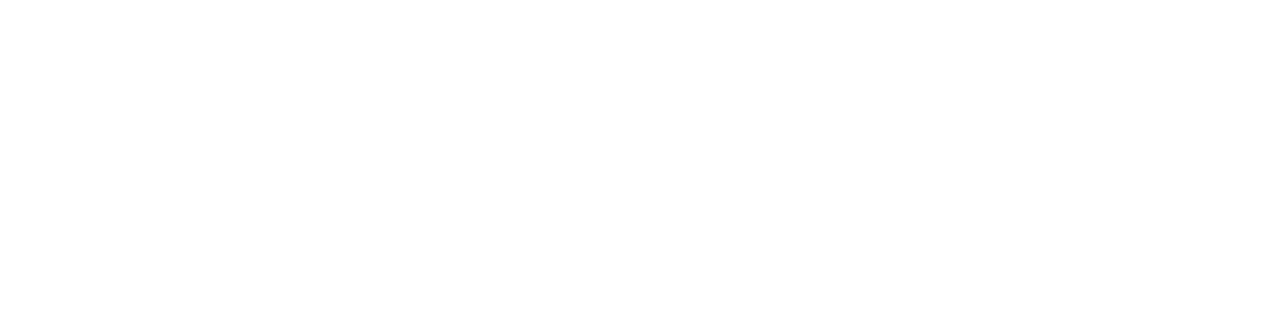
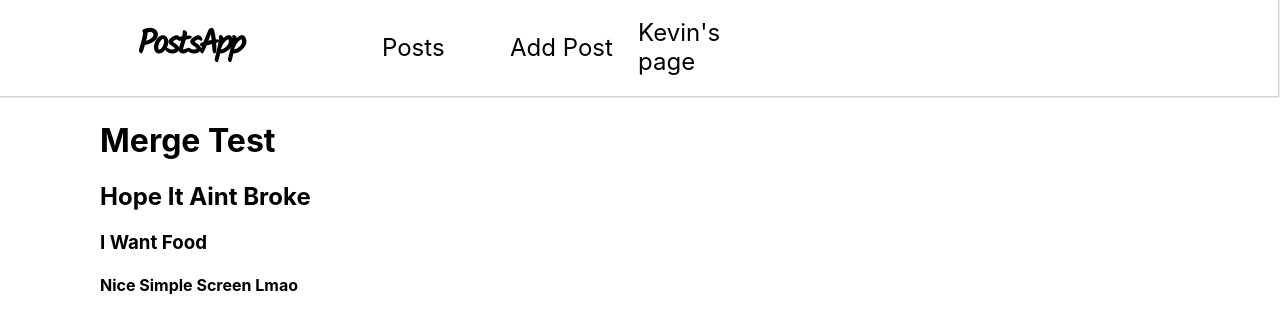
Before and after one commit to KAthousand/blog-app, a React (Create React App) app in the folder client/: page /KevinScreen in a window 1280 px wide. Shown: the top 334 px of the page. Built offline with nearby package versions, Linux system fonts and the light colour scheme.

Commit message:
added my screen

```diff
--- a/client/src/App.jsx
+++ b/client/src/App.jsx
@@ -5,6 +5,7 @@
 import PostCreate from "./screens/PostCreate/PostCreate";
 import PostEdit from "./screens/PostEdit/PostEdit";
 import PostDetail from "./screens/PostDetail/PostDetail";
+import KevinScreen from "./screens/KevinScreen/KevinScreen"
 import { Route, Switch } from "react-router-dom";
 
 function App() {
@@ -16,6 +17,7 @@
         <Route path="/add-post" component={PostCreate} />
         <Route exact path="/posts/:id/edit" component={PostEdit} />
         <Route exact path="/posts/:id" component={PostDetail} />
+        <Route exact path="/KevinScreen" component={KevinScreen}/>
       </Switch>
     </div>
   );
--- a/client/src/components/shared/Nav/Nav.jsx
+++ b/client/src/components/shared/Nav/Nav.jsx
@@ -16,6 +16,9 @@
           <NavLink className="link" to="/add-post">
             Add Post
           </NavLink>
+          <NavLink className="link" to="/KevinScreen">
+            Kevin's page
+          </NavLink>
         </div>
       </div>
     </nav>
--- /dev/null
+++ b/client/src/screens/KevinScreen/KevinScreen.jsx
@@ -0,0 +1,19 @@
+import React from "react"
+import "./KevinScreen.css"
+import Layout from "../../components/shared/Layout/Layout"
+
+function KevinScreen() {
+
+  return (
+    <div>
+      <Layout>
+        <h1>Merge Test</h1>
+        <h2>Hope It Aint Broke</h2>
+        <h3>I Want Food</h3>
+        <h4>Nice Simple Screen Lmao</h4>
+      </Layout>
+    </div>
+  )
+}
+
+export default KevinScreen
```
Also changed, not shown: client/src/screens/KevinScreen/KevinScreen.css (added).
